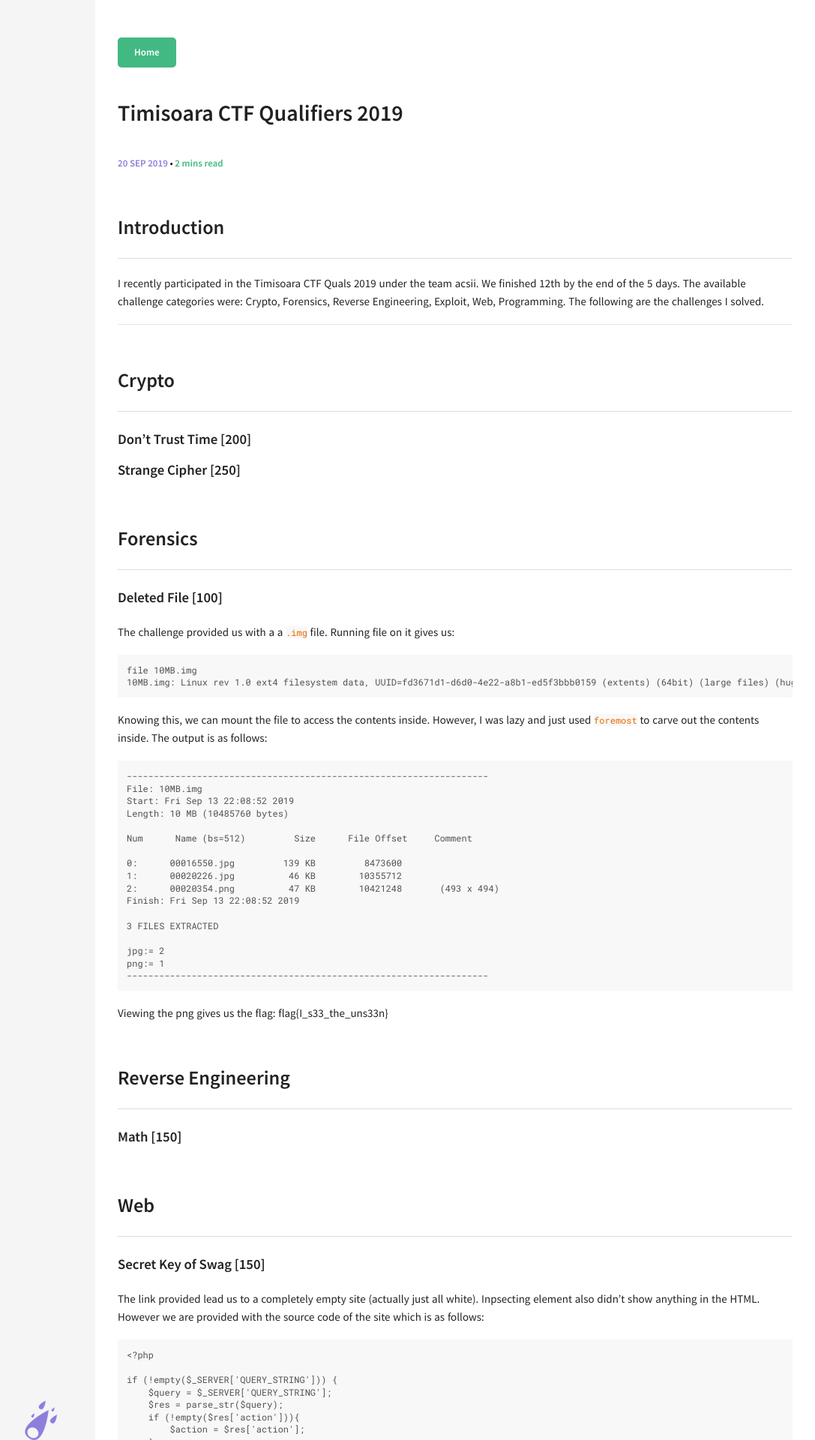
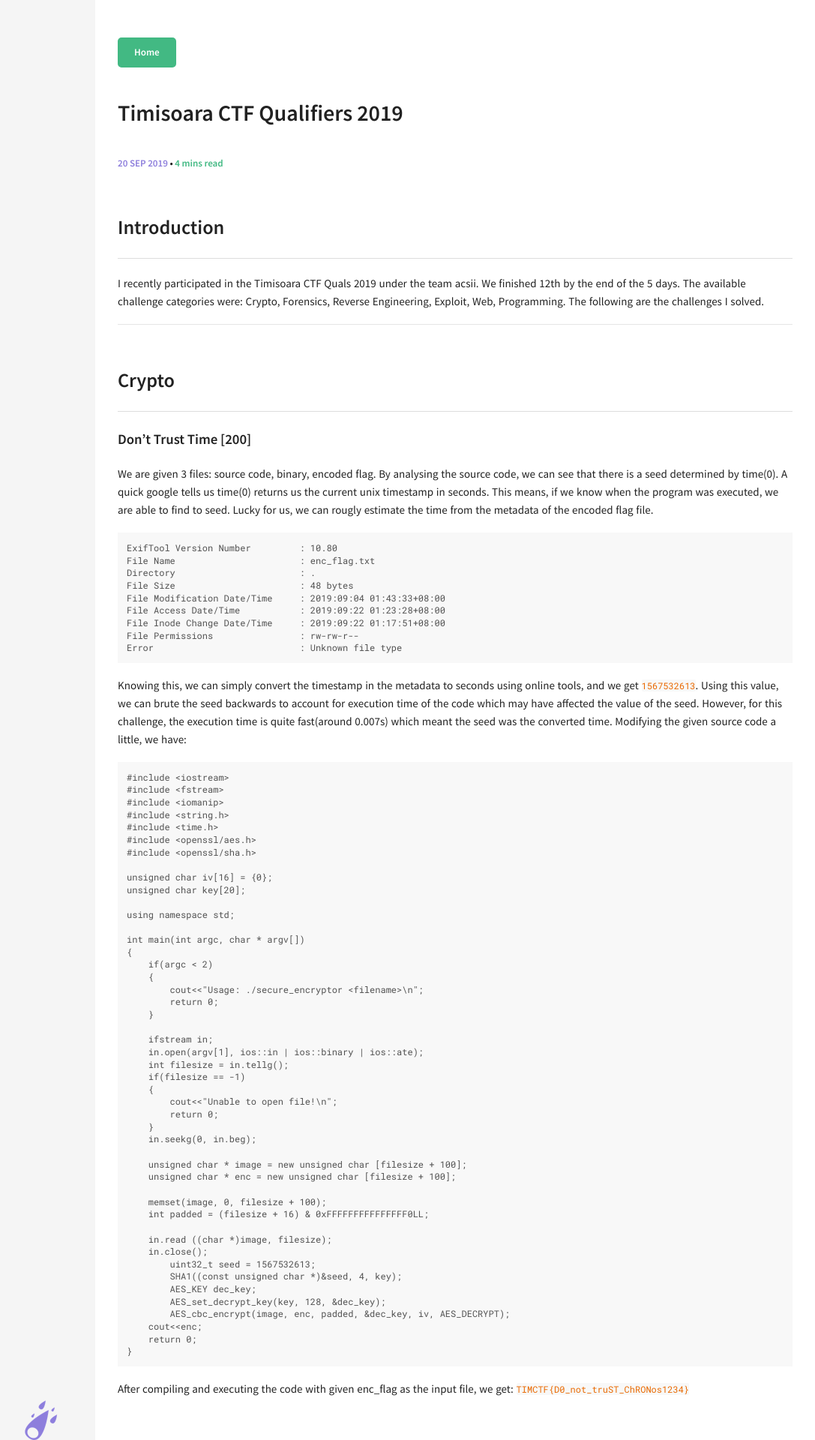
Before and after one commit to Oceankoh/oceankoh.github.io, a Jekyll site: the page built from _posts/2019-09-20-Timisoara-CTF-Quals-2019.md, in a window 1280 px wide. Shown: the top 1920 px of the page at 75% size, without its empty margins (193-1280 px from the left). Built offline with Jekyll 4.4.1, drawn with Linux system fonts in a browser that asks for light colours; some of the changed text lies outside the part shown.

Commit message:
writeup for don't trust time

````diff
--- a/_posts/2019-09-20-Timisoara-CTF-Quals-2019.md
+++ b/_posts/2019-09-20-Timisoara-CTF-Quals-2019.md
@@ -15,10 +15,72 @@ Crypto
 ------
 #### Don't Trust Time [200]
 
+We are given 3 files: source code, binary, encoded flag. By analysing the source code, we can see that there is a seed determined by time(0). A quick google tells us time(0) returns us the current unix timestamp in seconds. This means, if we know when the program was executed, we are able to find to seed. Lucky for us, we can rougly estimate the time from the metadata of the encoded flag file.
 
+```
+ExifTool Version Number         : 10.80
+File Name                       : enc_flag.txt
+Directory                       : .
+File Size                       : 48 bytes
+File Modification Date/Time     : 2019:09:04 01:43:33+08:00
+File Access Date/Time           : 2019:09:22 01:23:28+08:00
+File Inode Change Date/Time     : 2019:09:22 01:17:51+08:00
+File Permissions                : rw-rw-r--
+Error                           : Unknown file type
+```
+Knowing this, we can simply convert the timestamp in the metadata to seconds using online tools, and we get `1567532613`. Using this value, we can brute the seed backwards to account for execution time of the code which may have affected the value of the seed. However, for this challenge, the execution time is quite fast(around 0.007s) which meant the seed was the converted time. Modifying the given source code a little, we have:
 
+```
+#include <iostream>
+#include <fstream>
+#include <iomanip>
+#include <string.h>
+#include <time.h>
+#include <openssl/aes.h>
+#include <openssl/sha.h>
 
-#### Strange Cipher [250]
+unsigned char iv[16] = {0};
+unsigned char key[20];
+
+using namespace std;
+
+int main(int argc, char * argv[])
+{
+    if(argc < 2)
+    {
+        cout<<"Usage: ./secure_encryptor <filename>\n";
+        return 0;
+    }
+
+    ifstream in;
+    in.open(argv[1], ios::in | ios::binary | ios::ate);
+    int filesize = in.tellg();
+    if(filesize == -1)
+    {
+        cout<<"Unable to open file!\n";
+        return 0;
+    }
+    in.seekg(0, in.beg);
+
+    unsigned char * image = new unsigned char [filesize + 100];
+    unsigned char * enc = new unsigned char [filesize + 100];
+
+    memset(image, 0, filesize + 100);
+    int padded = (filesize + 16) & 0xFFFFFFFFFFFFFFF0LL;
+
+    in.read ((char *)image, filesize);
+    in.close();
+	uint32_t seed = 1567532613;
+	SHA1((const unsigned char *)&seed, 4, key);
+	AES_KEY dec_key;
+	AES_set_decrypt_key(key, 128, &dec_key);
+	AES_cbc_encrypt(image, enc, padded, &dec_key, iv, AES_DECRYPT);
+    cout<<enc;
+    return 0;
+}
+```
+
+After compiling and executing the code with given enc_flag as the input file, we get: `TIMCTF{D0_not_truST_ChRONos1234}`
 
 
 Forensics
@@ -54,7 +116,7 @@ png:= 1
 -------------------------------------------------------------------
 ```
 
-Viewing the png gives us the flag: flag{I_s33_the_uns33n}
+Viewing the png gives us the flag: `flag{I_s33_the_uns33n}`
 
 
 Reverse Engineering
@@ -103,4 +165,4 @@ At first glance, the second condition seems like a much harder task since it con
 
 `/?action=login&&processed_key=hax0r`
 
-Sending this using Burp Repeater gives us the flag: TIMCTF{Welcome_M4N_of_SW4G}
+Sending this using Burp Repeater gives us the flag: `TIMCTF{Welcome_M4N_of_SW4G}`
````
